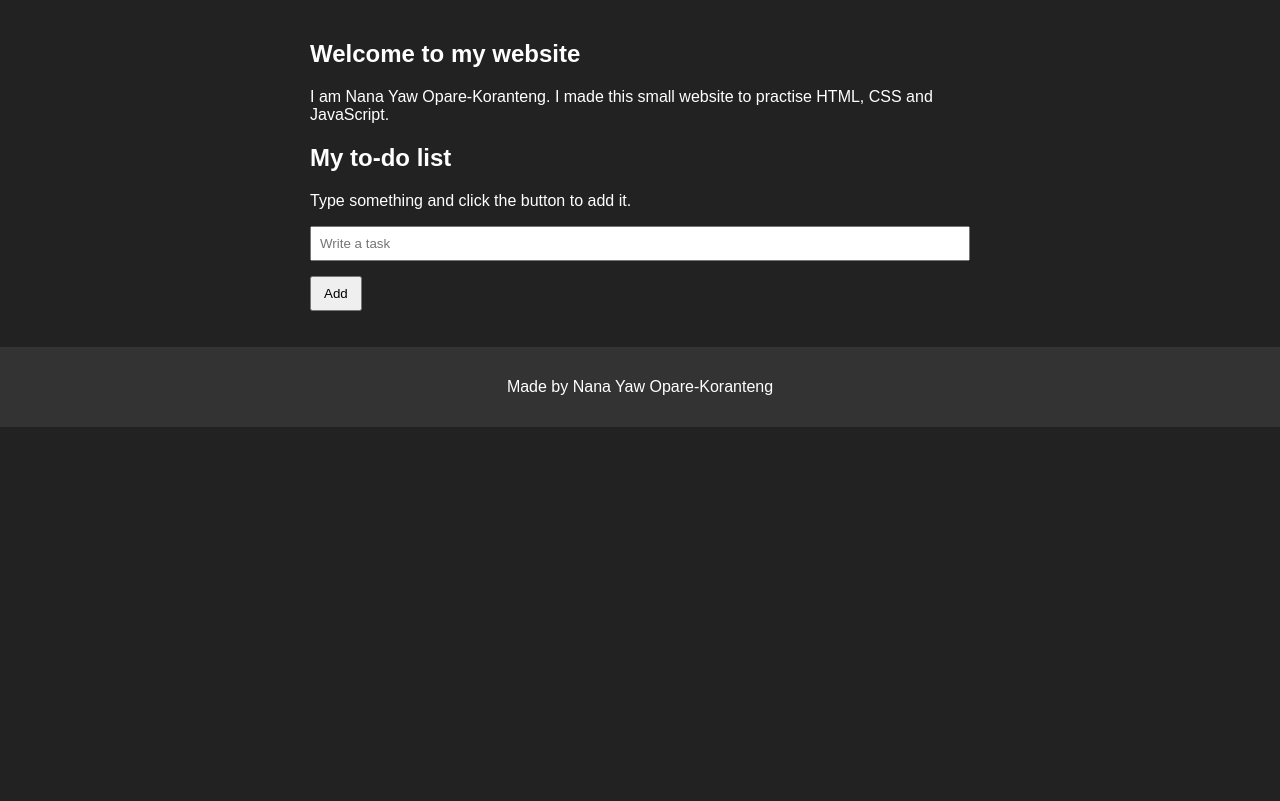
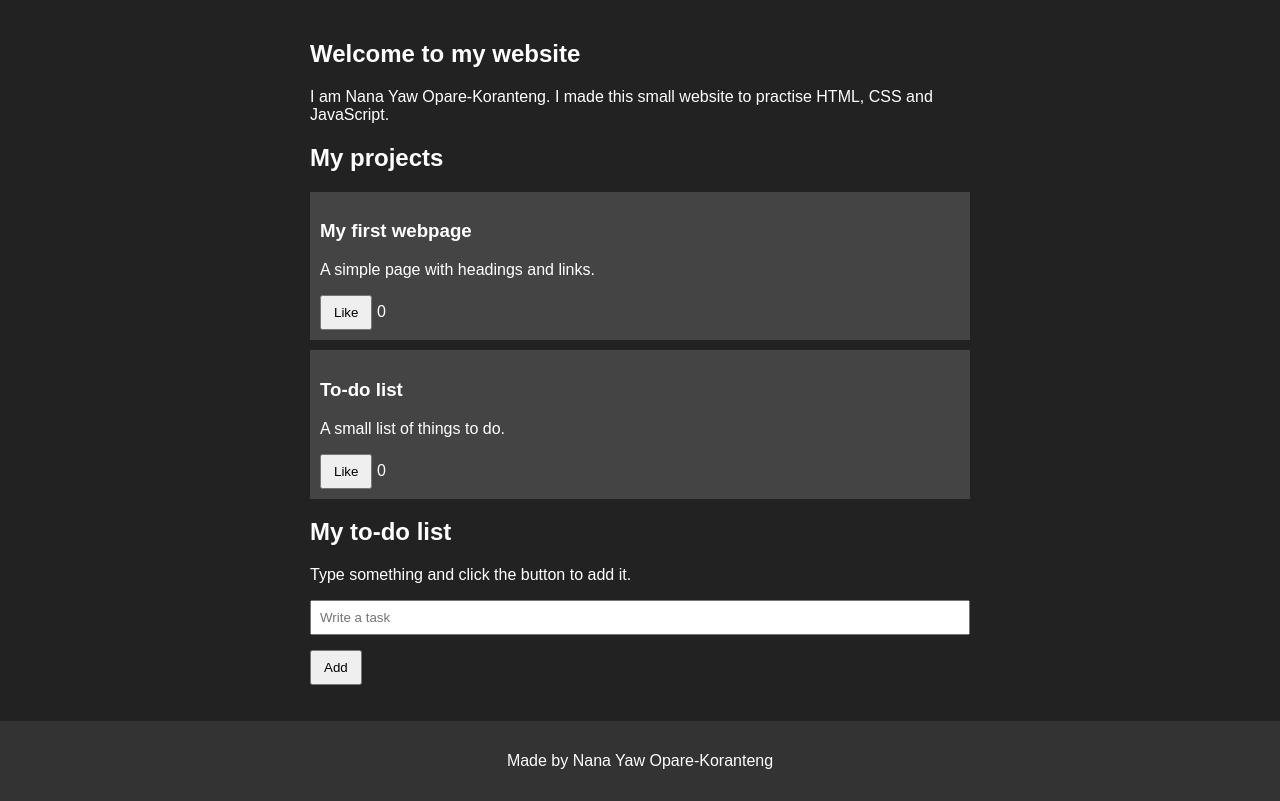
Before and after one commit to nanathedev45/simple-personal-website, a plain HTML site: page index.html in a window 1280 px wide. Both pictures are taken after a click on the button "Dark mode". Shown: the part 65-866 px from the top of the page. Before the commit the page ends 800 px from the top, so only its background shows below. Drawn offline with Linux system fonts and the light colour scheme.

Commit message:
add projects and skills

```diff
--- a/css/style.css
+++ b/css/style.css
@@ -1,4 +1,18 @@
 /* My stylesheet */
+
+:root {
+  --bg: #f4f4f4;
+  --text: #222;
+  --bar: #ddd;
+  --card: #fff;
+}
+
+.dark {
+  --bg: #222;
+  --text: #fff;
+  --bar: #333;
+  --card: #444;
+}
 
 * {
   box-sizing: border-box;
@@ -7,27 +21,21 @@
 body {
   margin: 0;
   font-family: Arial, sans-serif;
-  background: #f4f4f4;
-  color: #222;
+  background: var(--bg);
+  color: var(--text);
 }
 
-/* dark mode */
-.dark {
-  background: #222;
-  color: white;
+header,
+footer {
+  background: var(--bar);
+  padding: 15px;
 }
 
 header {
-  background: #ddd;
-  padding: 15px;
   display: flex;
   justify-content: space-between;
   align-items: center;
   flex-wrap: wrap;
-}
-
-.dark header {
-  background: #333;
 }
 
 header h1 {
@@ -41,21 +49,13 @@ nav {
 }
 
 nav a {
-  color: #222;
-}
-
-.dark nav a {
-  color: white;
+  color: var(--text);
 }
 
 main {
   max-width: 700px;
   margin: auto;
   padding: 20px;
-}
-
-img {
-  border-radius: 8px;
 }
 
 /* skills in two columns */
@@ -67,13 +67,11 @@ img {
   padding: 0;
 }
 
-.skills li {
-  background: white;
+.skills li,
+.project {
+  background: var(--card);
   padding: 10px;
-}
-
-.dark .skills li {
-  background: #444;
+  margin-bottom: 10px;
 }
 
 input,
@@ -91,12 +89,6 @@ button {
 
 footer {
   text-align: center;
-  padding: 15px;
-  background: #ddd;
-}
-
-.dark footer {
-  background: #333;
 }
 
 /* small screens */
--- a/index.html
+++ b/index.html
@@ -22,6 +22,22 @@
     <h2>Welcome to my website</h2>
     <p>I am Nana Yaw Opare-Koranteng. I made this small website to practise HTML, CSS and JavaScript.</p>
 
+    <h2>My projects</h2>
+
+    <div class="project">
+      <h3>My first webpage</h3>
+      <p>A simple page with headings and links.</p>
+      <button class="like-btn">Like</button>
+      <span class="like-count">0</span>
+    </div>
+
+    <div class="project">
+      <h3>To-do list</h3>
+      <p>A small list of things to do.</p>
+      <button class="like-btn">Like</button>
+      <span class="like-count">0</span>
+    </div>
+
     <h2>My to-do list</h2>
     <p>Type something and click the button to add it.</p>
     <input id="task-input" type="text" placeholder="Write a task">
@@ -33,6 +49,6 @@
     <p>Made by Nana Yaw Opare-Koranteng</p>
   </footer>
 
-  <script src="js/script.js"></script>
+  <script src="js/script.js" defer></script>
 </body>
 </html>
```
Also changed, not shown: about.html (+2 -7 lines).
